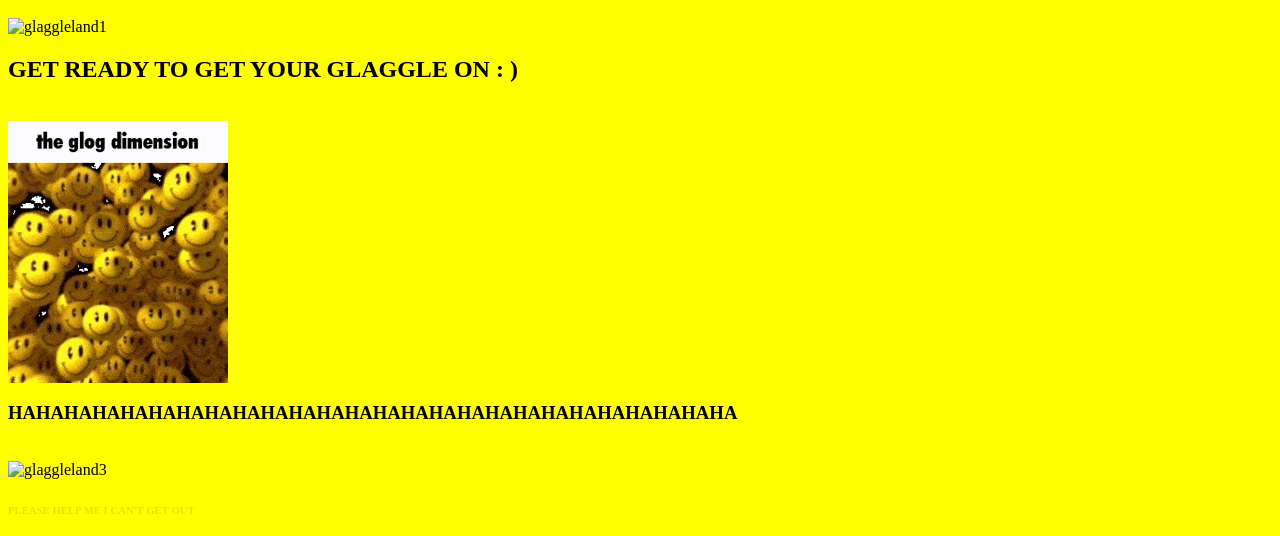
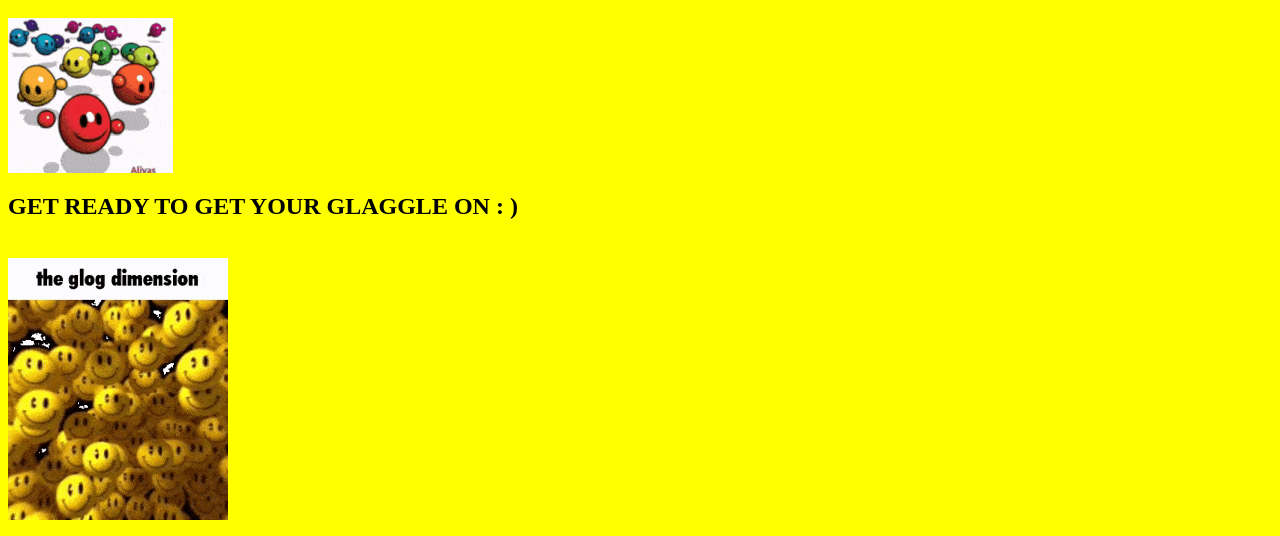
Before and after one commit to Jar-11/PM-demo-web-thang, a plain HTML site: page glaggleland.html in a window 1280 px wide. Shown: the part 48-584 px from the top of the page. Drawn offline with Linux system fonts and the light colour scheme.

Commit message:
Update glaggleland.html

```diff
--- a/glaggleland.html
+++ b/glaggleland.html
@@ -40,13 +40,13 @@
 
 <body>
     <h1>WELCOME TO GLAGGLE LAND!!!!1!!!!!111!1</h1>
-    <img src="PM web thang/PM web thang/images/giggler-festival-glaggle.gif" alt="glaggleland1" class="center" />
+    <img src="images/giggler-festival-glaggle.gif" alt="glaggleland1" class="center" />
     <h2>GET READY TO GET YOUR GLAGGLE ON : )</h2>
     <br />
     <img src="images/glaggleland-glaggle.gif" alt="glaggleland2" class="center" />
     <H3>HAHAHAHAHAHAHAHAHAHAHAHAHAHAHAHAHAHAHAHAHAHAHAHAHAHA</H3>
     </br>
-    <img src="PM web thang/PM web thang/images/static-assets-upload11758716458121278800.gif" alt="glaggleland3"
+    <img src="images/static-assets-upload11758716458121278800.gif" alt="glaggleland3"
         class="center" />
     <H6>PLEASE HELP ME I CAN'T GET OUT</H6>
     <ul>
@@ -58,7 +58,7 @@
 
     </br>
     <audio controls autoplay>
-        <source src="Mii Apartments (Hungry) - Tomodachi Life OST.mp3" type="audio/mpeg">
+        <source src="images/Mii Apartments (Hungry) - Tomodachi Life OST.mp3" type="audio/mpeg">
         Your browser does not support the audio element.
     </audio>
 </body>
```
